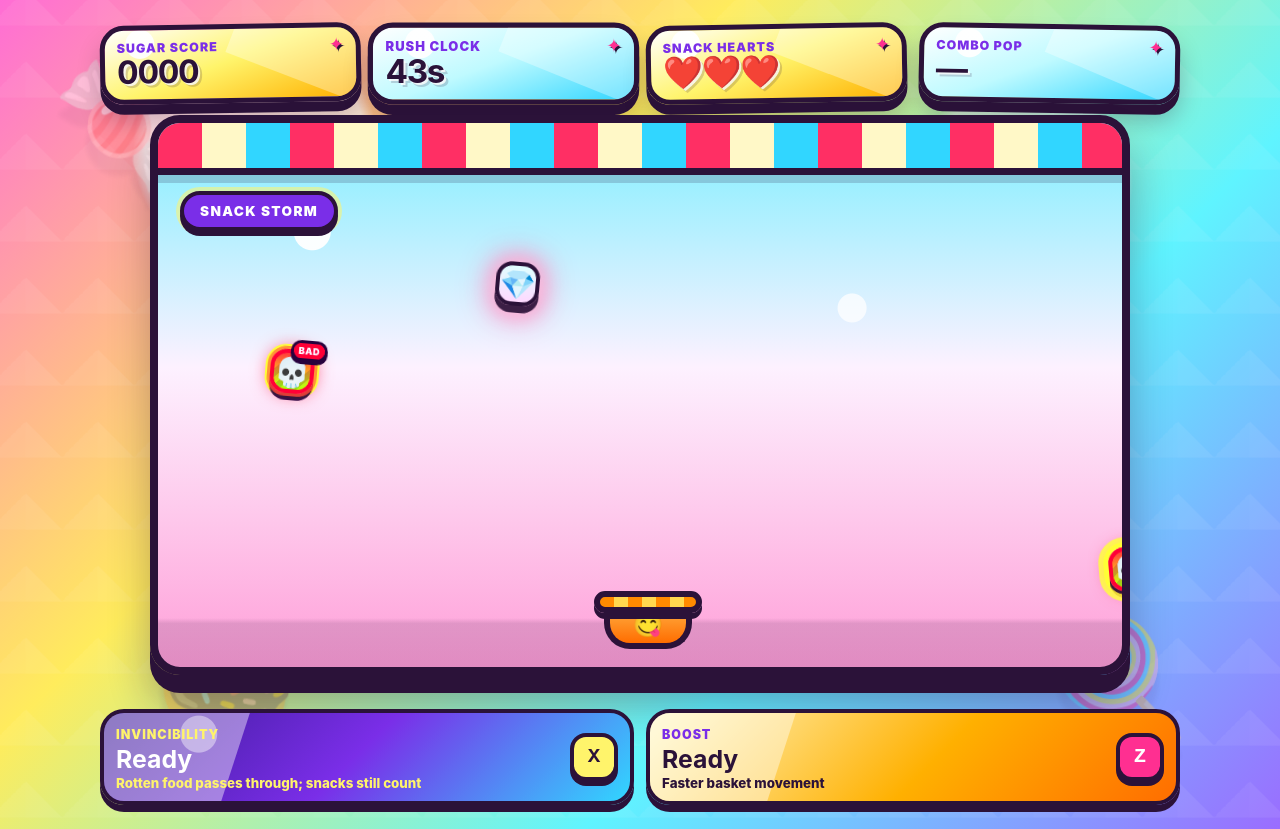
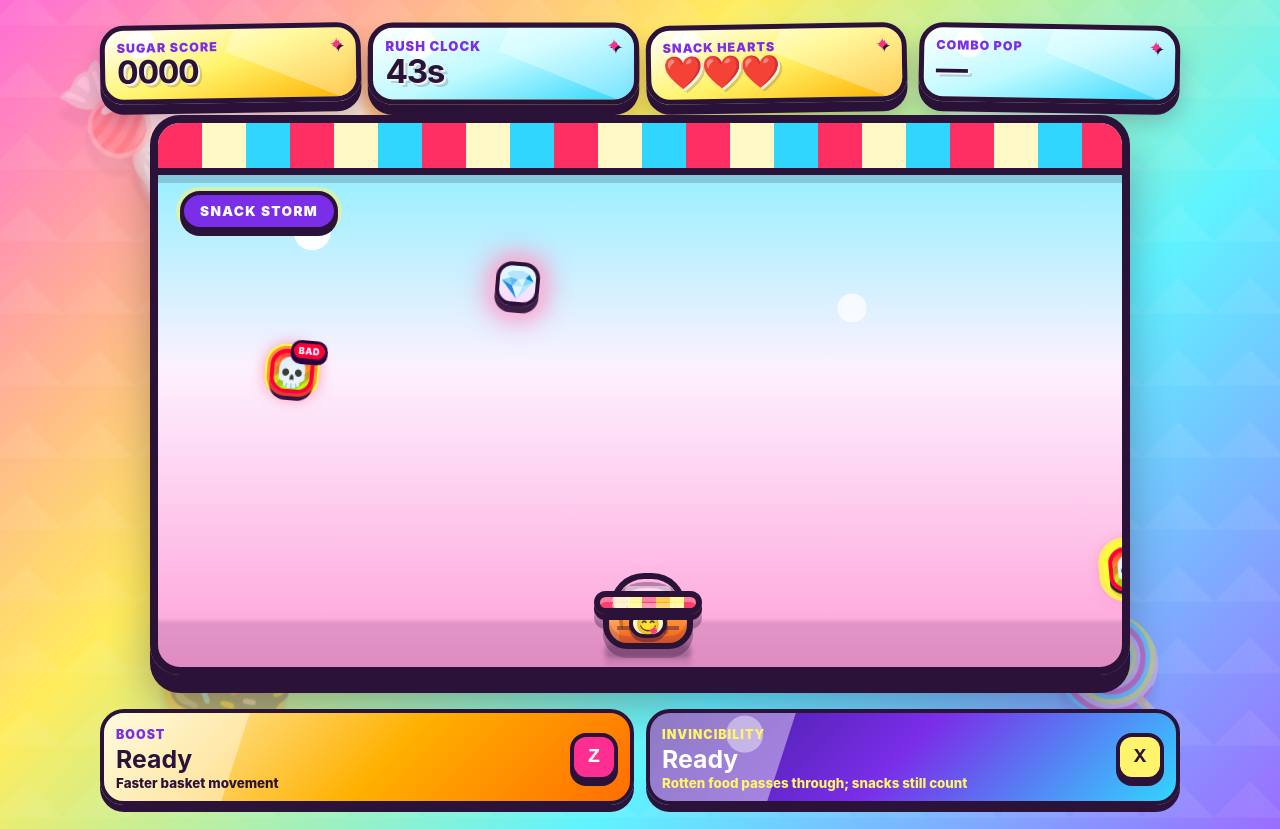
Before and after one commit to tychesama/snack-rush, a React (Vite) app: page / in a window 1280 px wide. Both pictures are taken after a click on the button "START RUSH!". Built offline with nearby package versions, Linux system fonts and the light colour scheme.

Commit message:
style: rework basket ability effects

```diff
--- a/src/App.css
+++ b/src/App.css
@@ -468,141 +468,275 @@ h1 {
   width: 108px;
   height: 58px;
   will-change: transform;
+  filter: drop-shadow(0 9px 0 rgba(43, 18, 57, 0.34));
 }
 
 .basket.evading {
-  opacity: 1;
-  filter: saturate(1.45) drop-shadow(0 0 14px rgba(255, 244, 107, 0.98)) drop-shadow(0 0 24px rgba(255, 176, 0, 0.8));
-  animation: invincibleFloat 760ms ease-in-out infinite alternate;
-}
-
-.basket.speeding {
-  filter: saturate(1.35) drop-shadow(0 0 12px rgba(49, 214, 255, 0.9)) drop-shadow(0 0 18px rgba(255, 47, 145, 0.7));
+  animation: basketProtectedFloat 760ms ease-in-out infinite alternate;
 }
 
 .basket.evading.speeding {
-  opacity: 1;
-  filter: saturate(1.55) drop-shadow(0 0 18px rgba(255, 244, 107, 0.98)) drop-shadow(0 0 22px rgba(49, 214, 255, 0.85));
+  animation: basketProtectedFloat 560ms ease-in-out infinite alternate;
 }
 
-.speed-ghost,
-.invincible-aura {
+.basket-shadow,
+.boost-wind,
+.boost-spark,
+.invincible-shield,
+.invincible-stars {
   position: absolute;
-  inset: 0;
-  pointer-events: none;
-  opacity: 0;
-}
-
-.speed-ghost {
-  z-index: -1;
-  left: 8px;
-  height: 58px;
-  border: 5px solid rgba(43, 18, 57, 0.45);
-  border-top-width: 10px;
-  border-radius: 22px 22px 28px 28px;
-  background:
-    linear-gradient(180deg, rgba(49, 214, 255, 0.34) 0 28%, rgba(255, 47, 145, 0.28) 29% 100%);
-  transform: translateX(-18px) scale(0.96);
-  filter: blur(0.2px);
-}
-
-.basket.speeding .speed-ghost {
-  opacity: 0.42;
-  animation: speedGhost 360ms ease-out infinite;
-}
-
-.basket.speeding .ghost-two {
-  opacity: 0.24;
-  animation-delay: 120ms;
-  transform: translateX(-34px) scale(0.9);
-}
-
-.invincible-aura {
-  z-index: -2;
-  inset: -20px -18px -10px;
-  border: 5px solid rgba(255, 244, 107, 0.86);
-  border-radius: 999px 999px 34px 34px;
-  background:
-    radial-gradient(circle at 50% 18%, rgba(255, 255, 255, 0.72) 0 12px, transparent 13px),
-    radial-gradient(circle, rgba(255, 244, 107, 0.34), rgba(255, 176, 0, 0.15) 56%, transparent 70%);
-  box-shadow: 0 0 0 4px rgba(255, 176, 0, 0.38), 0 0 28px rgba(255, 244, 107, 0.95);
-}
-
-.basket.evading .invincible-aura {
-  opacity: 1;
-  animation: goldenShield 820ms ease-in-out infinite alternate;
-}
-
-.speed-trail {
-  position: absolute;
-  z-index: 0;
-  left: -66px;
-  top: 8px;
-  width: 76px;
-  height: 40px;
-  border-radius: 999px 0 0 999px;
-  background:
-    radial-gradient(circle at 84% 50%, rgba(255, 255, 255, 0.95) 0 6px, transparent 7px),
-    repeating-linear-gradient(90deg, rgba(255, 244, 107, 0.86) 0 8px, rgba(49, 214, 255, 0.76) 8px 16px, rgba(255, 47, 145, 0.55) 16px 24px, transparent 24px 34px);
-  opacity: 0;
-  transform: scaleX(0.55);
-  transform-origin: right center;
   pointer-events: none;
 }
 
-.basket.speeding .speed-trail {
-  opacity: 0.78;
-  animation: speedTrail 160ms linear infinite alternate;
+.basket-shadow {
+  z-index: -4;
+  left: 10px;
+  right: 10px;
+  bottom: -9px;
+  height: 14px;
+  border-radius: 999px;
+  background: rgba(43, 18, 57, 0.28);
+  filter: blur(2px);
+}
+
+.basket-handle {
+  position: absolute;
+  z-index: 1;
+  left: 16px;
+  right: 16px;
+  top: -18px;
+  height: 34px;
+  border: 6px solid #2b1239;
+  border-bottom: 0;
+  border-radius: 999px 999px 0 0;
+  background: transparent;
+}
+
+.basket-handle::after {
+  content: "";
+  position: absolute;
+  inset: 7px 9px auto;
+  height: 9px;
+  border-radius: 999px;
+  background: rgba(255, 255, 255, 0.45);
 }
 
 .basket-rim {
   position: absolute;
-  z-index: 2;
+  z-index: 4;
   inset: 0 0 auto;
-  height: 22px;
+  height: 23px;
   border: 6px solid #2b1239;
   border-radius: 22px;
-  background: repeating-linear-gradient(90deg, #ff8a00 0 14px, #ffd84f 14px 28px);
-  box-shadow: 0 6px 0 #2b1239;
+  background:
+    radial-gradient(circle at 22% 35%, rgba(255, 255, 255, 0.72) 0 8px, transparent 9px),
+    repeating-linear-gradient(90deg, #ff3d6e 0 14px, #ffb000 14px 28px, #fff46b 28px 42px);
+  box-shadow: 0 6px 0 #2b1239, inset 0 5px 0 rgba(255, 255, 255, 0.34);
 }
 
-.basket-face {
+.basket-rim::after {
+  content: "";
   position: absolute;
-  z-index: 1;
-  left: 10px;
-  right: 10px;
+  left: 12px;
+  right: 12px;
+  top: 6px;
+  height: 5px;
+  border-radius: 999px;
+  background: rgba(255, 255, 255, 0.48);
+}
+
+.basket-body {
+  position: absolute;
+  z-index: 3;
+  left: 9px;
+  right: 9px;
   bottom: 0;
-  height: 44px;
+  height: 46px;
+  overflow: hidden;
   display: grid;
   place-items: center;
   border: 6px solid #2b1239;
   border-top: 0;
-  border-radius: 0 0 26px 26px;
-  background: linear-gradient(180deg, #ffb347, #ff6d00);
-  font-size: 1.55rem;
+  border-radius: 0 0 24px 24px;
+  background:
+    linear-gradient(90deg, rgba(255, 255, 255, 0.18) 0 10px, transparent 10px 22px),
+    linear-gradient(180deg, #ffbf47 0%, #ff872e 54%, #e95a23 100%);
+  box-shadow: inset 0 -7px 0 rgba(43, 18, 57, 0.14);
 }
 
-.basket.speeding .basket-rim {
-  background: repeating-linear-gradient(90deg, #31d6ff 0 12px, #fff46b 12px 24px, #ff2f91 24px 36px);
-  box-shadow: 0 6px 0 #2b1239, 0 0 18px rgba(49, 214, 255, 0.9);
+.basket-body::before {
+  content: "";
+  position: absolute;
+  inset: 10px 8px auto;
+  height: 9px;
+  border: 4px solid #2b1239;
+  border-left: 0;
+  border-right: 0;
+  opacity: 0.42;
 }
 
-.basket.speeding .basket-face {
-  color: #2b1239;
-  background: linear-gradient(180deg, #fff46b 0%, #31d6ff 46%, #7a2ee8 100%);
+.basket-weave {
+  position: absolute;
+  inset: 10px 10px 8px;
+  background:
+    repeating-linear-gradient(90deg, rgba(43, 18, 57, 0.24) 0 4px, transparent 4px 15px),
+    repeating-linear-gradient(0deg, rgba(255, 244, 107, 0.36) 0 5px, transparent 5px 14px);
+  border-radius: 0 0 16px 16px;
+  mix-blend-mode: multiply;
 }
 
-.basket.evading .basket-rim {
-  background: repeating-linear-gradient(90deg, #fff8c7 0 12px, #fff46b 12px 24px, #ffb000 24px 36px);
-  box-shadow: 0 6px 0 #2b1239, 0 0 20px rgba(255, 244, 107, 0.95);
+.basket-badge {
+  position: relative;
+  z-index: 2;
+  width: 38px;
+  height: 30px;
+  display: grid;
+  place-items: center;
+  border: 4px solid #2b1239;
+  border-radius: 999px;
+  background: #fff8c7;
+  box-shadow: 0 4px 0 rgba(43, 18, 57, 0.42);
+  font-size: 1.25rem;
 }
 
-.basket.evading .basket-face {
-  color: #2b1239;
+.boost-wind {
+  z-index: -2;
+  left: -92px;
+  top: 7px;
+  width: 82px;
+  height: 10px;
+  border-radius: 999px;
+  opacity: 0;
+  transform-origin: right center;
   background:
-    radial-gradient(circle at 50% 18%, rgba(255, 255, 255, 0.72) 0 13px, transparent 14px),
-    linear-gradient(180deg, #fff8c7 0%, #ffd84f 42%, #ffb000 100%);
-  text-shadow: 0 0 10px rgba(255, 255, 255, 0.9);
+    linear-gradient(90deg, transparent, rgba(49, 214, 255, 0.9) 22%, rgba(255, 255, 255, 0.94) 58%, transparent);
+  box-shadow:
+    18px 17px 0 -2px rgba(255, 47, 145, 0.74),
+    5px 33px 0 -3px rgba(255, 244, 107, 0.82),
+    0 0 14px rgba(49, 214, 255, 0.65);
+  filter: drop-shadow(-3px 2px 0 rgba(43, 18, 57, 0.36));
+}
+
+.wind-two {
+  top: 32px;
+  left: -72px;
+  width: 62px;
+  height: 8px;
+  background: linear-gradient(90deg, transparent, rgba(255, 244, 107, 0.95), rgba(255, 255, 255, 0.82), transparent);
+  box-shadow:
+    20px -18px 0 -3px rgba(49, 214, 255, 0.72),
+    -4px 14px 0 -3px rgba(255, 47, 145, 0.68),
+    0 0 12px rgba(255, 244, 107, 0.7);
+}
+
+.basket.speeding .boost-wind {
+  opacity: 0.88;
+  animation: boostWind 190ms linear infinite alternate;
+}
+
+.basket.speeding .wind-two {
+  opacity: 0.72;
+  animation-duration: 135ms;
+}
+
+.boost-spark {
+  z-index: 5;
+  width: 18px;
+  height: 18px;
+  opacity: 0;
+  color: #fff46b;
+  filter: drop-shadow(2px 2px 0 #2b1239) drop-shadow(0 0 10px rgba(49, 214, 255, 0.9));
+}
+
+.boost-spark::before {
+  content: "✦";
+  position: absolute;
+  inset: 0;
+  font-size: 1.2rem;
+  font-weight: 950;
+}
+
+.spark-one { left: -22px; top: -10px; }
+.spark-two { right: -18px; bottom: 6px; color: #31d6ff; }
+
+.basket.speeding .boost-spark {
+  opacity: 1;
+  animation: boostSpark 460ms ease-in-out infinite;
+}
+
+.basket.speeding .spark-two {
+  animation-delay: 160ms;
+}
+
+.invincible-shield {
+  z-index: -3;
+  inset: -23px -22px -12px;
+  opacity: 0;
+  border: 6px solid rgba(255, 244, 107, 0.95);
+  border-radius: 999px 999px 42px 42px;
+  background:
+    radial-gradient(circle at 50% 8%, rgba(255, 255, 255, 0.82) 0 11px, transparent 12px),
+    radial-gradient(circle, rgba(255, 244, 107, 0.28) 0 42%, rgba(255, 176, 0, 0.18) 57%, transparent 72%);
+  box-shadow:
+    0 0 0 4px rgba(255, 176, 0, 0.42),
+    0 0 24px rgba(255, 244, 107, 0.95),
+    inset 0 0 22px rgba(255, 255, 255, 0.55);
+}
+
+.invincible-shield::after {
+  content: "";
+  position: absolute;
+  inset: 8px 12px 18px;
+  border-radius: inherit;
+  border: 2px dashed rgba(255, 255, 255, 0.7);
+}
+
+.invincible-stars {
+  z-index: 6;
+  inset: -28px -20px -4px;
+  opacity: 0;
+}
+
+.invincible-stars::before,
+.invincible-stars::after {
+  content: "✦";
+  position: absolute;
+  color: #fff46b;
+  text-shadow: 2px 2px 0 #2b1239, 0 0 12px rgba(255, 244, 107, 0.95);
+  font-size: 1.35rem;
+}
+
+.invincible-stars::before {
+  left: 8px;
+  top: 8px;
+}
+
+.invincible-stars::after {
+  right: 8px;
+  bottom: 2px;
+  font-size: 1.1rem;
+}
+
+.basket.evading .invincible-shield {
+  opacity: 1;
+  animation: invincibleShield 820ms ease-in-out infinite alternate;
+}
+
+.basket.evading .invincible-stars {
+  opacity: 1;
+  animation: invincibleOrbit 980ms ease-in-out infinite alternate;
+}
+
+.basket.evading.speeding .boost-wind {
+  filter: drop-shadow(-3px 2px 0 rgba(43, 18, 57, 0.36)) drop-shadow(0 0 12px rgba(255, 244, 107, 0.85));
+}
+
+.basket.evading.speeding .invincible-shield {
+  box-shadow:
+    0 0 0 4px rgba(255, 176, 0, 0.45),
+    0 0 24px rgba(255, 244, 107, 0.95),
+    0 0 22px rgba(49, 214, 255, 0.75),
+    inset 0 0 22px rgba(255, 255, 255, 0.58);
 }
 
 .confetti-piece {
@@ -653,22 +787,28 @@ h1 {
   to { filter: drop-shadow(0 0 14px #fff) drop-shadow(0 0 10px #ff2f91); }
 }
 
-@keyframes speedTrail {
-  from { transform: scaleX(0.45); opacity: 0.45; }
-  to { transform: scaleX(1); opacity: 0.95; }
+@keyframes boostWind {
+  from { transform: translateX(0) scaleX(0.72); opacity: 0.32; }
+  to { transform: translateX(-14px) scaleX(1.12); opacity: 0.9; }
 }
 
-@keyframes speedGhost {
-  0% { opacity: 0.38; transform: translateX(-12px) scale(0.98); }
-  100% { opacity: 0; transform: translateX(-48px) scale(0.84); }
+@keyframes boostSpark {
+  0% { transform: translateY(3px) scale(0.72) rotate(-12deg); opacity: 0; }
+  40% { opacity: 1; }
+  100% { transform: translateY(-8px) scale(1.15) rotate(18deg); opacity: 0; }
 }
 
-@keyframes goldenShield {
-  from { transform: scale(0.96); opacity: 0.72; }
-  to { transform: scale(1.06); opacity: 1; }
+@keyframes invincibleShield {
+  from { transform: scale(0.96); opacity: 0.74; }
+  to { transform: scale(1.05); opacity: 1; }
 }
 
-@keyframes invincibleFloat {
+@keyframes invincibleOrbit {
+  from { transform: rotate(-4deg) translateY(0); filter: brightness(1); }
+  to { transform: rotate(5deg) translateY(-3px); filter: brightness(1.25); }
+}
+
+@keyframes basketProtectedFloat {
   from { translate: 0 0; }
   to { translate: 0 -3px; }
 }
--- a/src/App.jsx
+++ b/src/App.jsx
@@ -123,8 +123,8 @@ function StartScreen({ onStart }) {
       <p className="tagline">Catch the sweet stuff. Go invincible through suspicious stuff. Keep the basket moving!</p>
       <div className="how-to-play">
         <div><strong>Move:</strong> ← → or A / D</div>
+        <div><strong>Boost:</strong> press Z — 5s speed boost, 10s cooldown</div>
         <div><strong>Invincibility:</strong> press X — 5s safety, 10s cooldown</div>
-        <div><strong>Boost:</strong> press Z — 5s speed boost, 10s cooldown</div>
         <div><strong>Catch:</strong> 🍩 🍪 🍭 ⭐</div>
         <div><strong>Avoid:</strong> ☠️ 🤮 🦠 💀 bad food</div>
       </div>
@@ -425,6 +425,15 @@ function AbilityPanel({ dodgeActive, dodgeRemaining, dodgeCooldown, speedActive,
   return (
     <div className="ability-panel" aria-label="Ability cooldowns">
       <AbilityCard
+        name="Boost"
+        keyName="Z"
+        detail="Faster basket movement"
+        variant="boost"
+        active={speedActive}
+        cooldown={speedCooldown}
+        value={abilityStatus(speedActive, speedRemaining, speedCooldown)}
+      />
+      <AbilityCard
         name="Invincibility"
         keyName="X"
         detail="Rotten food passes through; snacks still count"
@@ -432,15 +441,6 @@ function AbilityPanel({ dodgeActive, dodgeRemaining, dodgeCooldown, speedActive,
         active={dodgeActive}
         cooldown={dodgeCooldown}
         value={abilityStatus(dodgeActive, dodgeRemaining, dodgeCooldown)}
-      />
-      <AbilityCard
-        name="Boost"
-        keyName="Z"
-        detail="Faster basket movement"
-        variant="boost"
-        active={speedActive}
-        cooldown={speedCooldown}
-        value={abilityStatus(speedActive, speedRemaining, speedCooldown)}
       />
     </div>
   );
@@ -503,12 +503,19 @@ function ConfettiBurst({ pieces }) {
 function Basket({ x, evading, speeding }) {
   return (
     <div className={`basket ${evading ? 'evading' : ''} ${speeding ? 'speeding' : ''}`} style={{ transform: `translateX(${x}px)` }} aria-label="player basket">
-      <div className="speed-ghost ghost-one" />
-      <div className="speed-ghost ghost-two" />
-      <div className="invincible-aura" />
-      <div className="speed-trail" />
+      <div className="boost-wind wind-one" />
+      <div className="boost-wind wind-two" />
+      <div className="boost-spark spark-one" />
+      <div className="boost-spark spark-two" />
+      <div className="invincible-shield" />
+      <div className="invincible-stars" />
+      <div className="basket-shadow" />
+      <div className="basket-handle" />
       <div className="basket-rim" />
-      <div className="basket-face">{evading ? '👑' : speeding ? '⚡' : '😋'}</div>
+      <div className="basket-body">
+        <div className="basket-weave" />
+        <div className="basket-badge">😋</div>
+      </div>
     </div>
   );
 }
```
